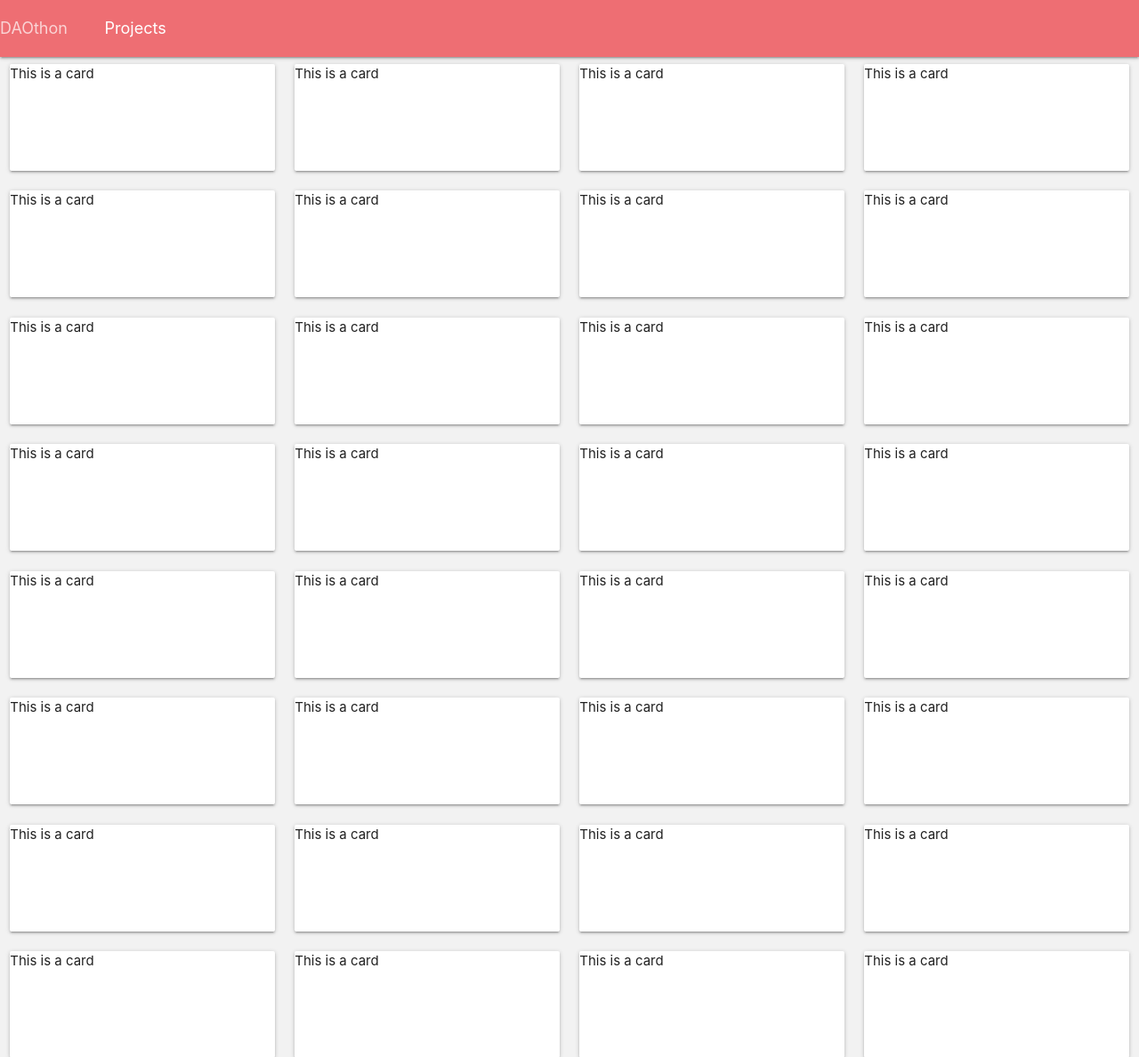
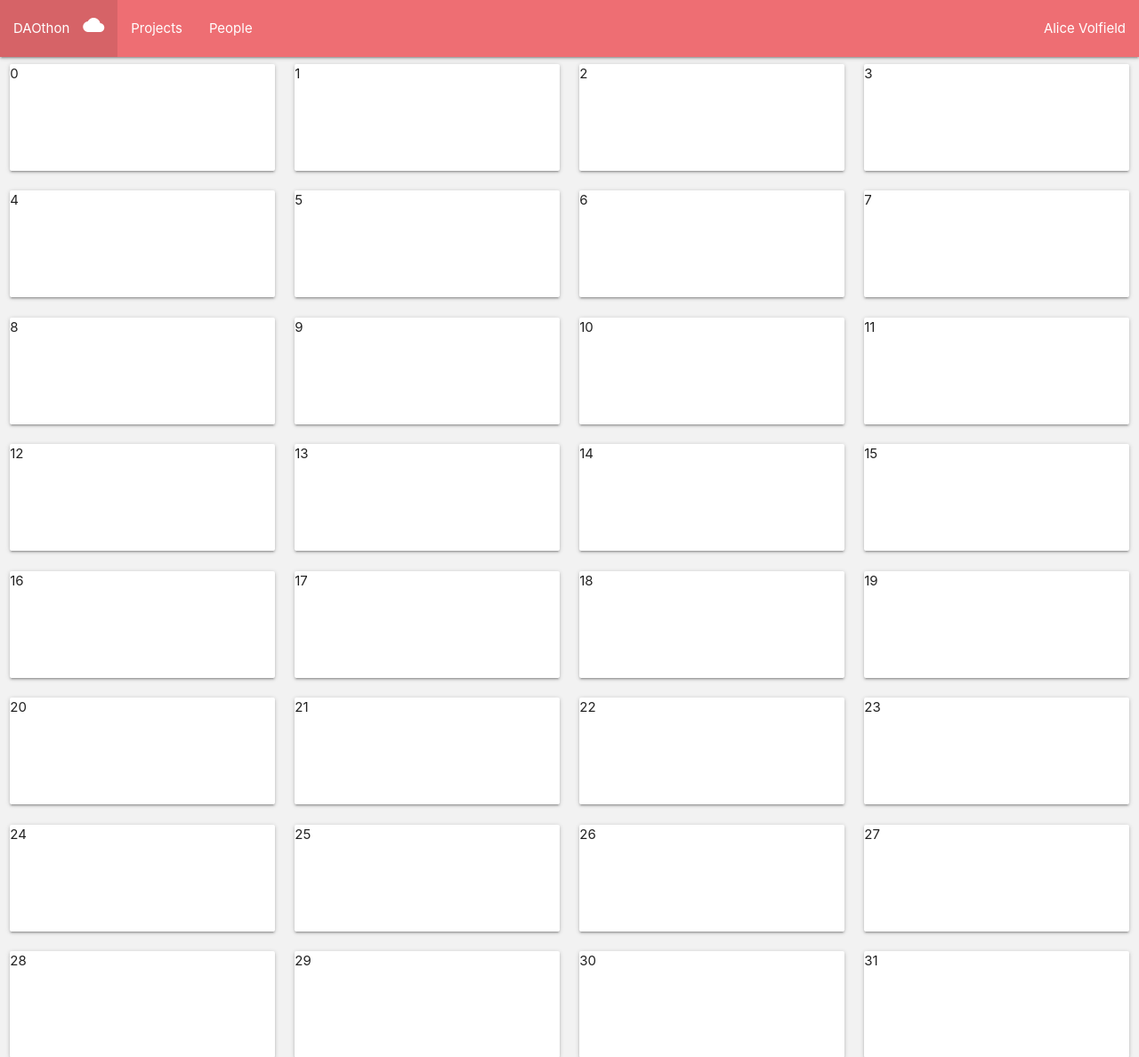
Before and after one commit to noctoid/daothon, a Django app: page / in a window 1280 px wide. Shown: the top 1188 px of the page at 89% size. Run offline with Django 3.2, Linux system fonts and the light colour scheme; some libraries are stand-ins or nearby versions.

Commit message:
added people page

```diff
--- a/daothon_server/daothon_server/templates/base.html
+++ b/daothon_server/daothon_server/templates/base.html
@@ -17,14 +17,28 @@
   {% include "material_design.html" %}
 
   <container>
-    <nav>
+
+    <nav class="navbar-fixed">
+      <ul>
+        <li><a class="nav-item"><i class="material-icons right">cloud</i>DAOthon</a></li>
+        <!-- <li><a class="nav-item {% if active_tab == "home" %}active{% endif %}" href="../../">Home</a></li> -->
+        <li><a class="nav-item {% if active_tab == "projects" %}active{% endif %} disabled" href="../../">Projects</a></li>
+        <li><a class="nav-item {% if active_tab == "orders" %}active{% endif %}" href="../../people/">People</a></li>
+      </ul>
+      <ul class="right">
+        <li><a class="nav-item {% if active_tab == "profile" %}active{% endif %}" href="../../profile/">{{username}}</a></li>
+      </ul>
+
+    </nav>
+
+    <!-- <nav>
       <div class="nav-wrapper">
         <div class="col s12">
-          <a href="../../" class="breadcrumb">DAOthon</a>
+          <a href="../../" class="breadcrumb">[LOGO] DAOthon</a>
           <a href="../../" class="breadcrumb">Projects</a>
         </div>
       </div>
-    </nav>
+    </nav> -->
 
   </container>
 
--- a/daothon_server/daothon_server/templates/tileview.html
+++ b/daothon_server/daothon_server/templates/tileview.html
@@ -7,10 +7,10 @@
     }
 </style>
 <div class="row">
-    {% for proj in projects %}
+    {% for entry in entries %}
     <div class="col s3">
         <div class="card project-tile">
-            This is a card
+            {{entry}}
         </div>
     </div>
     {% endfor %}
--- a/daothon_server/daothon_server/urls.py
+++ b/daothon_server/daothon_server/urls.py
@@ -15,11 +15,12 @@ Including another URLconf
 """
 from django.contrib import admin
 from django.urls import path
-from tileview.views import all_projects
+from tileview.views import all_projects, all_people
 from project_detail.views import project_detail
 
 urlpatterns = [
     path('admin/', admin.site.urls),
     path('', all_projects),
-    path('/<project_name>/$', project_detail),
+    path('people/', all_people),
+    path('?P<project_name>/$', project_detail),
 ]
--- a/daothon_server/tileview/views.py
+++ b/daothon_server/tileview/views.py
@@ -2,4 +2,14 @@ from django.shortcuts import render
 
 # Create your views here.
 def all_projects(request):
-    return render(request, "tileview.html", {"projects": [i for i in range(100)]})
+    return render(
+        request, "tileview.html",
+        {"username": "Alice Volfield", "entries": [i for i in range(100)]}
+    )
+
+
+def all_people(request):
+    return render(
+        request, "tileview.html",
+        {"username": "Alice Volfield", "entries": ["People"+str(i) for i in range(100)]}
+    )
```
